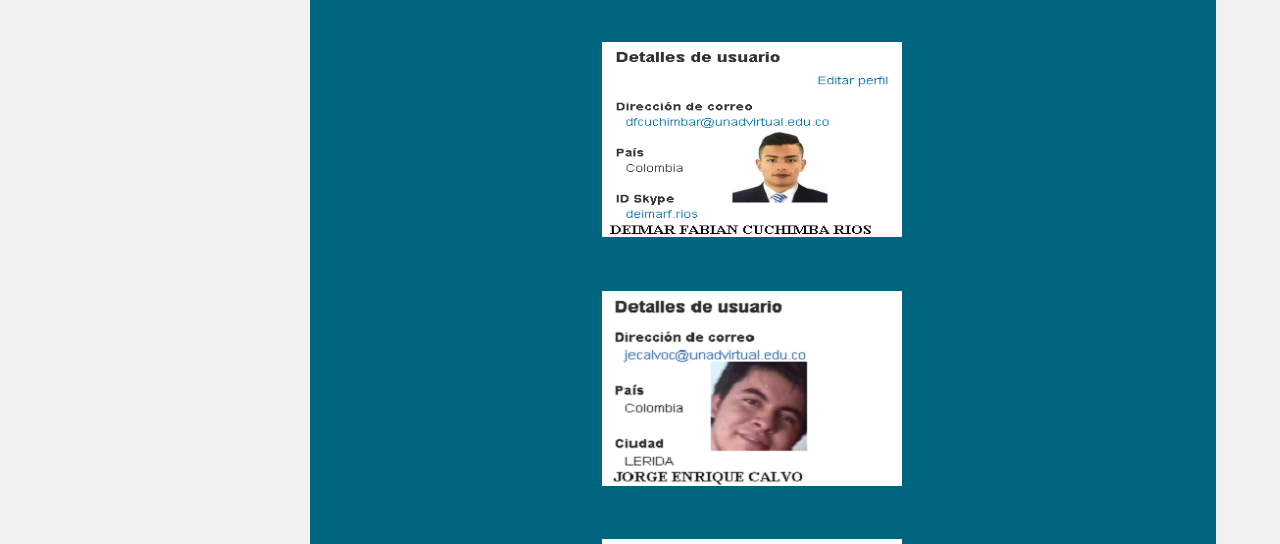
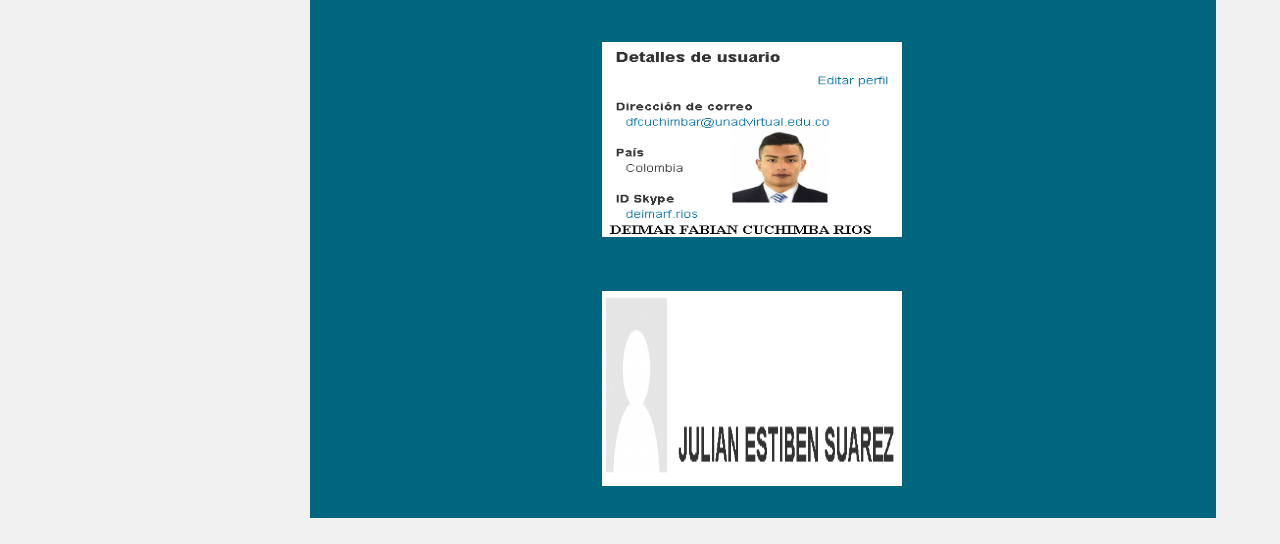
Before and after one commit to deimarunad/DSitiosWeb_Fase3, a plain HTML site: page participantes.html in a window 1280 px wide. Shown: the part 373-917 px from the top of the page. Drawn offline with Linux system fonts and the light colour scheme.

Commit message:
Modificación Participante
Se modifica el participante por motivos de que no se llega a un acuerdo en el codigo y falta de comunicación y participación.

```diff
--- a/participantes.html
+++ b/participantes.html
@@ -53,7 +53,7 @@
   <h2>Participantes</h2>
     <br>
     <img src="IMG/deimar.png" alt="Descripción de la imagen" width="300">
-    <img src="IMG/JORGE.png" alt="Descripción de la imagen" width="300">
+
     <img src="IMG/JULIAN.png" alt="Descripción de la imagen" width="300">
     <br>
 
```
